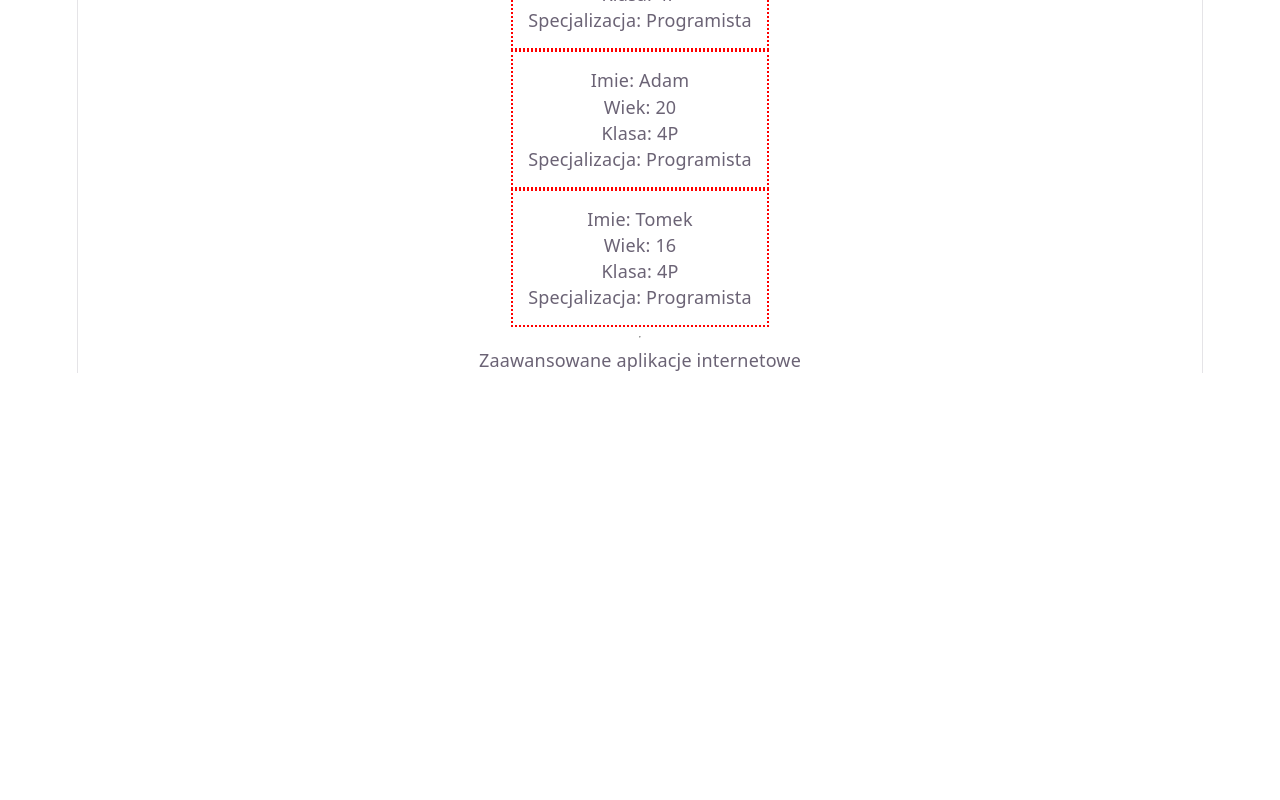
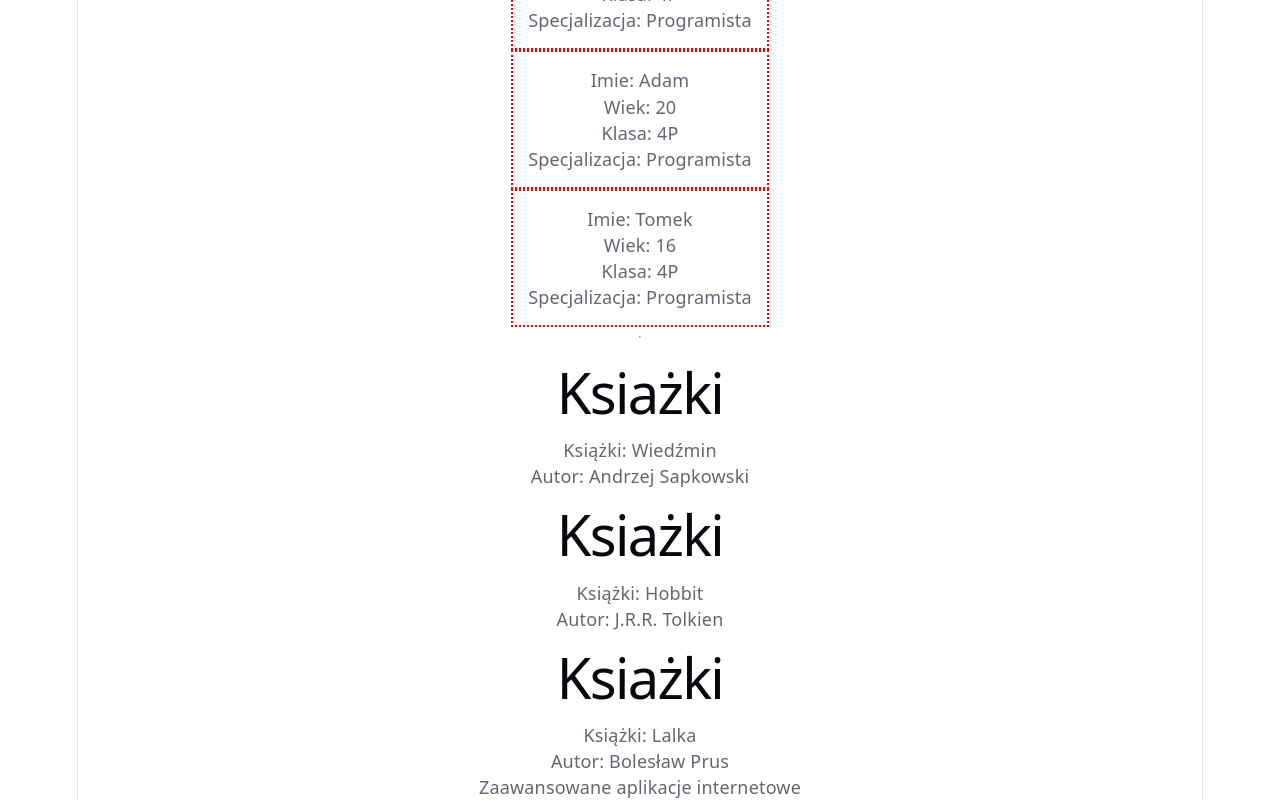
Before and after one commit to SL-15-12/SL_15_WebTech, a React (Vite) app: page / in a window 1280 px wide. Shown: the part 628-1428 px from the top of the page. Before the commit the page ends 1001 px from the top, so only its background shows below. Built offline with nearby package versions, Linux system fonts and the light colour scheme.

Commit message:
feat: ksiazki

```diff
--- a/src/App.jsx
+++ b/src/App.jsx
@@ -9,6 +9,7 @@ import Header from "./components/Header.jsx";
 import Technology from "./components/Technology.jsx";
 import Footer from "./components/Footer.jsx";
 import Navigation from "./components/Navigation.jsx";
+import Books from"./components/Books.jsx";
 
 
 
@@ -39,6 +40,12 @@ const technologies = [
       category: "Baza danych",
       hours: 20
     }
+  ];
+
+  const books = [
+  { id: 1, title: "Wiedźmin", author: "Andrzej Sapkowski" },
+  { id: 2, title: "Hobbit", author: "J.R.R. Tolkien" },
+  { id: 3, title: "Lalka", author: "Bolesław Prus" }
   ];
 
 
@@ -74,6 +81,16 @@ const technologies = [
           })
         }
       <hr/>
+      {
+        books.map((book)=>{
+          return (
+            <Books
+            book={book.title}
+            author={book.author}
+            />
+          )
+        })
+      }
       <Footer />
     </>
  );
--- /dev/null
+++ b/src/components/Books.jsx
@@ -0,0 +1,14 @@
+function Books({book,author})
+{
+    return(
+
+        <section className="ksiazki">
+            <h1>Ksiażki</h1>
+            <p>Książki: {book}</p>
+            <p>Autor: {author}</p>
+        </section>
+
+    )
+}
+
+export default Books;
```
